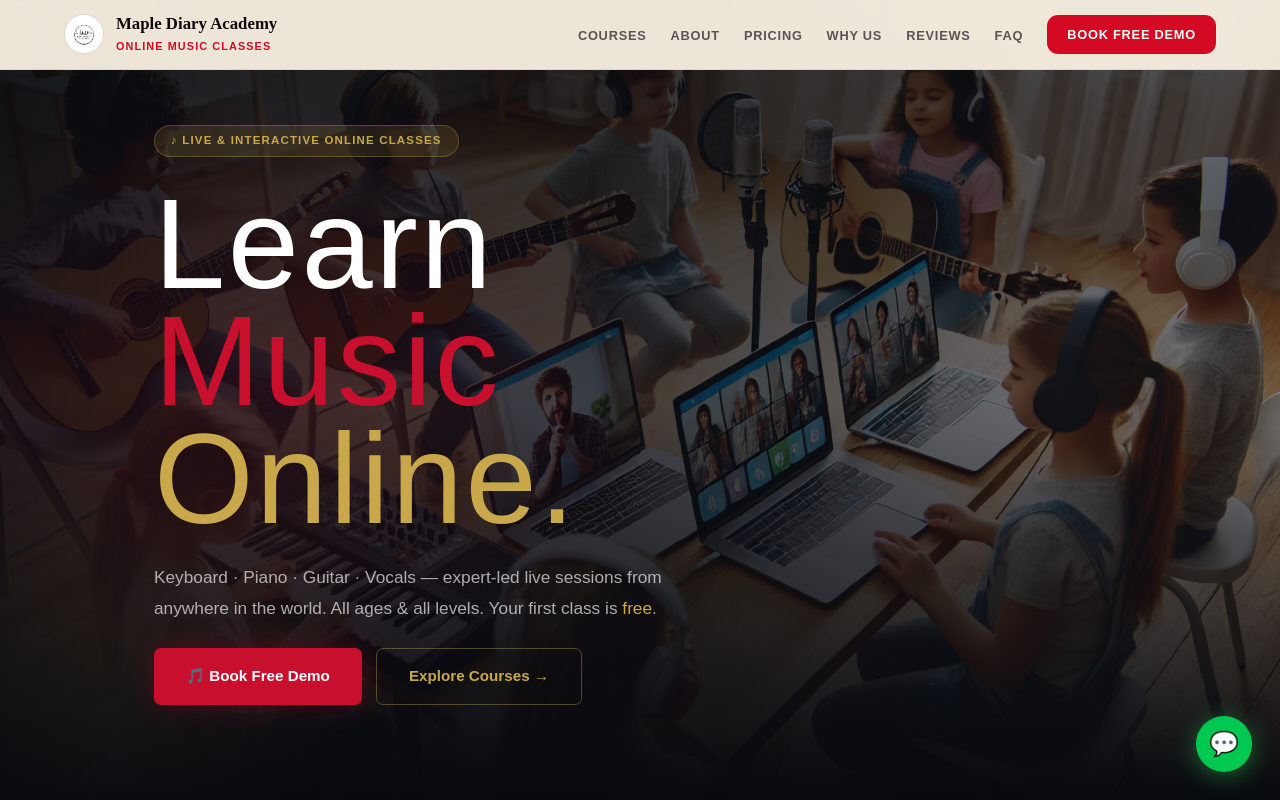
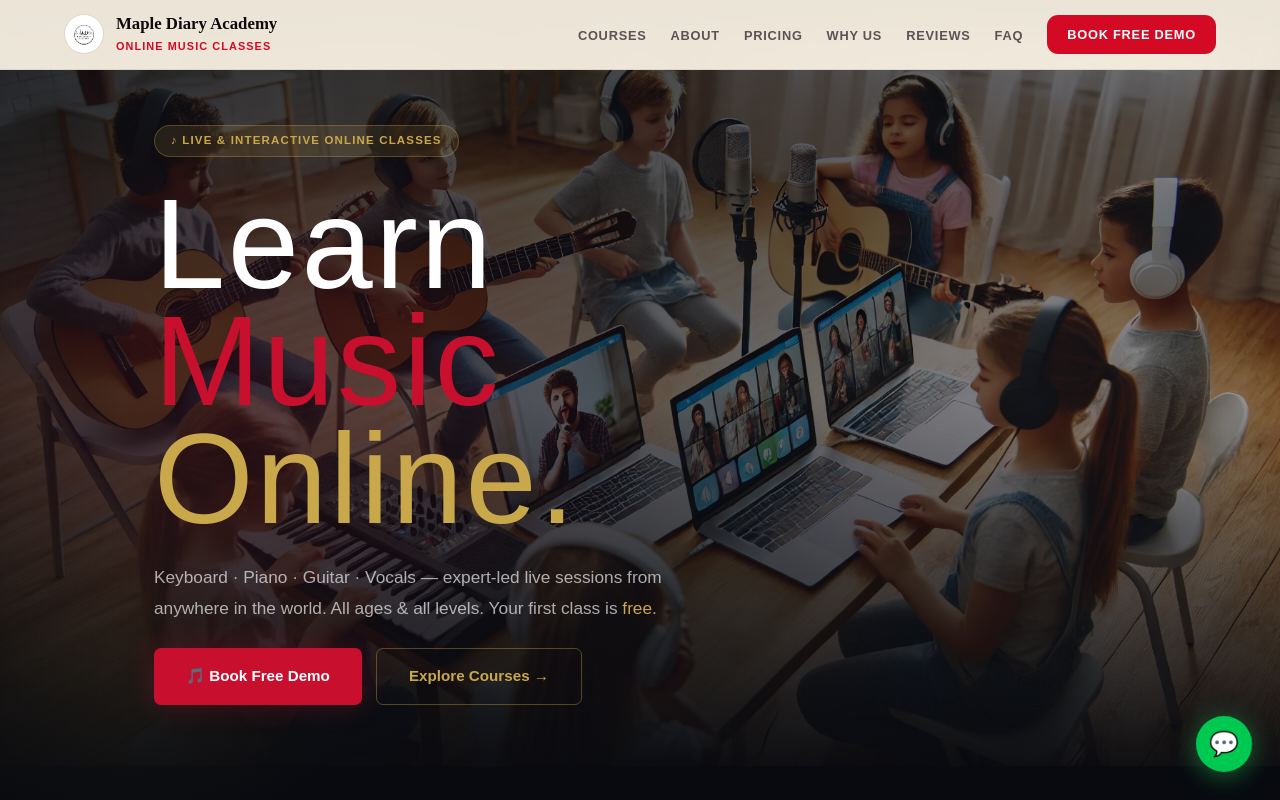
Before and after one commit to Snekhagopal/Maple_Academy, a Next.js app: page / in a window 1280 px wide. Shown: the top 800 px of the page. Built offline with nearby package versions, Linux system fonts and the light colour scheme.

Commit message:
hero banner  added

```diff
--- a/routeComponents/Home/Hero.tsx
+++ b/routeComponents/Home/Hero.tsx
@@ -11,11 +11,11 @@ const Hero = ({ onOpenDemo }: HeroProps) => {
     <section id="hero" className="relative min-h-screen flex items-center overflow-hidden">
       {/* Background image - full display */}
       <div className="absolute inset-0">
-        <Image src={heroBg} alt="" className="w-full h-full object-cover object-center bg-[#080A0F]" />
+        <Image src={heroBg} alt="" className="w-full h-full object-contain object-center bg-[#080A0F]" />
       </div>
       {/* Dark overlay with less transparency */}
-      <div className="absolute inset-0 bg-linear-to-r from-[#080A0F]/90 via-[#080A0F]/75 to-[#080A0F]/50" />
-      <div className="absolute inset-0 bg-linear-to-t from-[#080A0F] via-transparent to-[#080A0F]/40" />
+      <div className="absolute inset-0 bg-linear-to-r from-[#080A0F]/80 via-[#080A0F]/65 to-[#080A0F]/40" />
+      <div className="absolute inset-0 bg-linear-to-t from-[#080A0F] via-transparent to-[#080A0F]/30" />
       {/* Subtle color tint */}
       <div className="absolute inset-0" style={{ background: "radial-gradient(ellipse 60% 70% at 20% 50%, rgba(200,16,46,0.12) 0%, transparent 55%), radial-gradient(ellipse 40% 50% at 10% 80%, rgba(201,168,76,0.07) 0%, transparent 50%)" }} />
 
```
